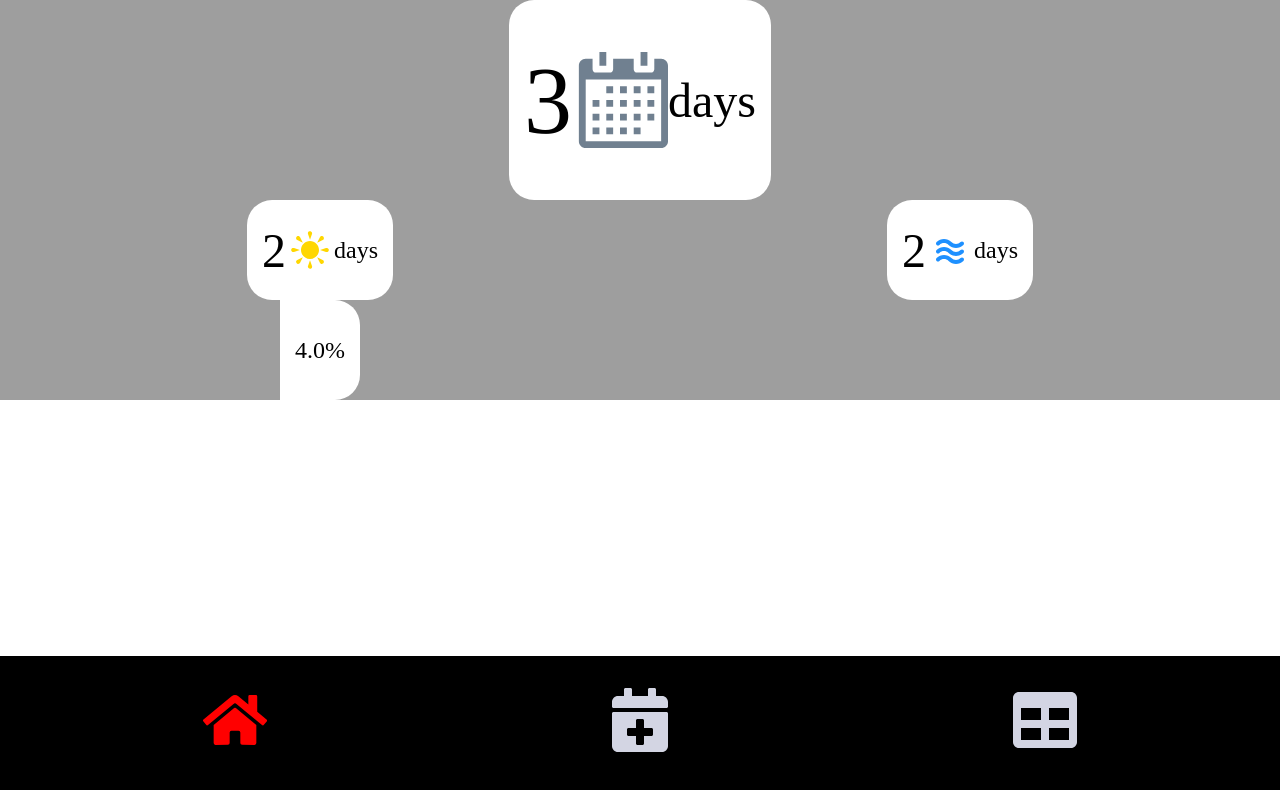
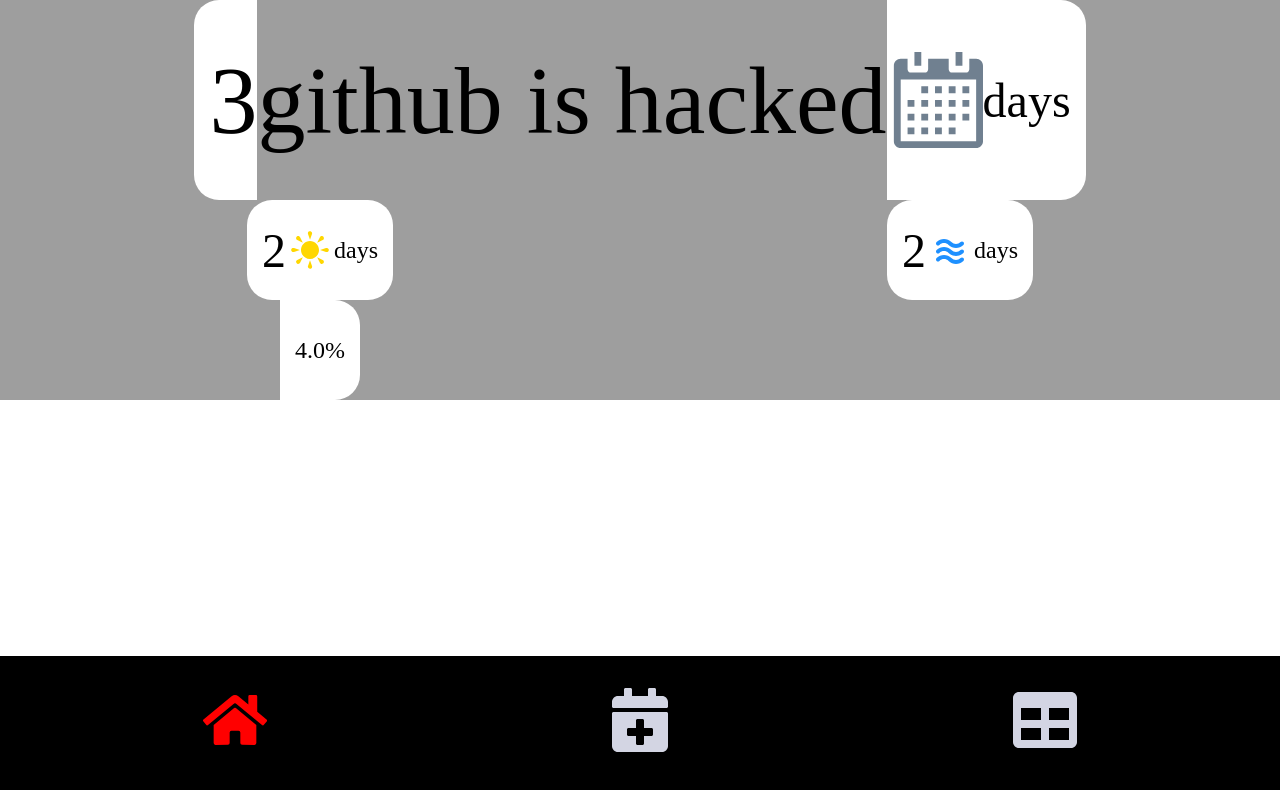
Before and after one commit to padrisimo/times-counter, a React app: page / in a window 1280 px wide. Shown: the top 790 px of the page. Built offline with nearby package versions, Linux system fonts and the light colour scheme.

Commit message:
git crash after interruption test

```diff
--- a/src/Components/App.js
+++ b/src/Components/App.js
@@ -36,5 +36,5 @@
     );
   }
 }
-
+//git is crached
 export default App;
--- a/src/Components/TimesCounter.js
+++ b/src/Components/TimesCounter.js
@@ -13,6 +13,7 @@
     <div className="ski-day-count">
         <div className="total-days">
             <span>{total} </span>
+            github is hacked
             <GoCalendar style={{color: 'SlateGray'}}/>
             <span>days</span>
         </div>
```
